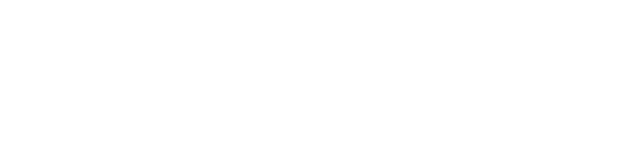
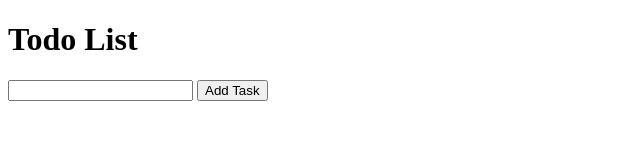
Before and after one commit to Mauricio-Chiapetta/TODO-JS, a plain HTML site: page index.html in a window 1280 px wide. Shown: the whole page, without its empty margins (0-640 px from the left). Drawn offline with Linux system fonts and the light colour scheme.

Commit message:
estrutura-base

```diff
--- a/index.html
+++ b/index.html
@@ -10,6 +10,18 @@
     <title>TODO-LIST</title>
 </head>
 <body>
+    <header class="simpleHeader"></header>
+    <div class="todoApp">
+        <div class="title">
+            <h1>Todo List</h1>
+        </div>
+        <form class="form">
+            <label>
+                <input type="text" name="task" id="task">
+                <button class="addBtn">Add Task</button>
+            </label>
 
+        </form>
+    </div>
 </body>
 </html>
```
